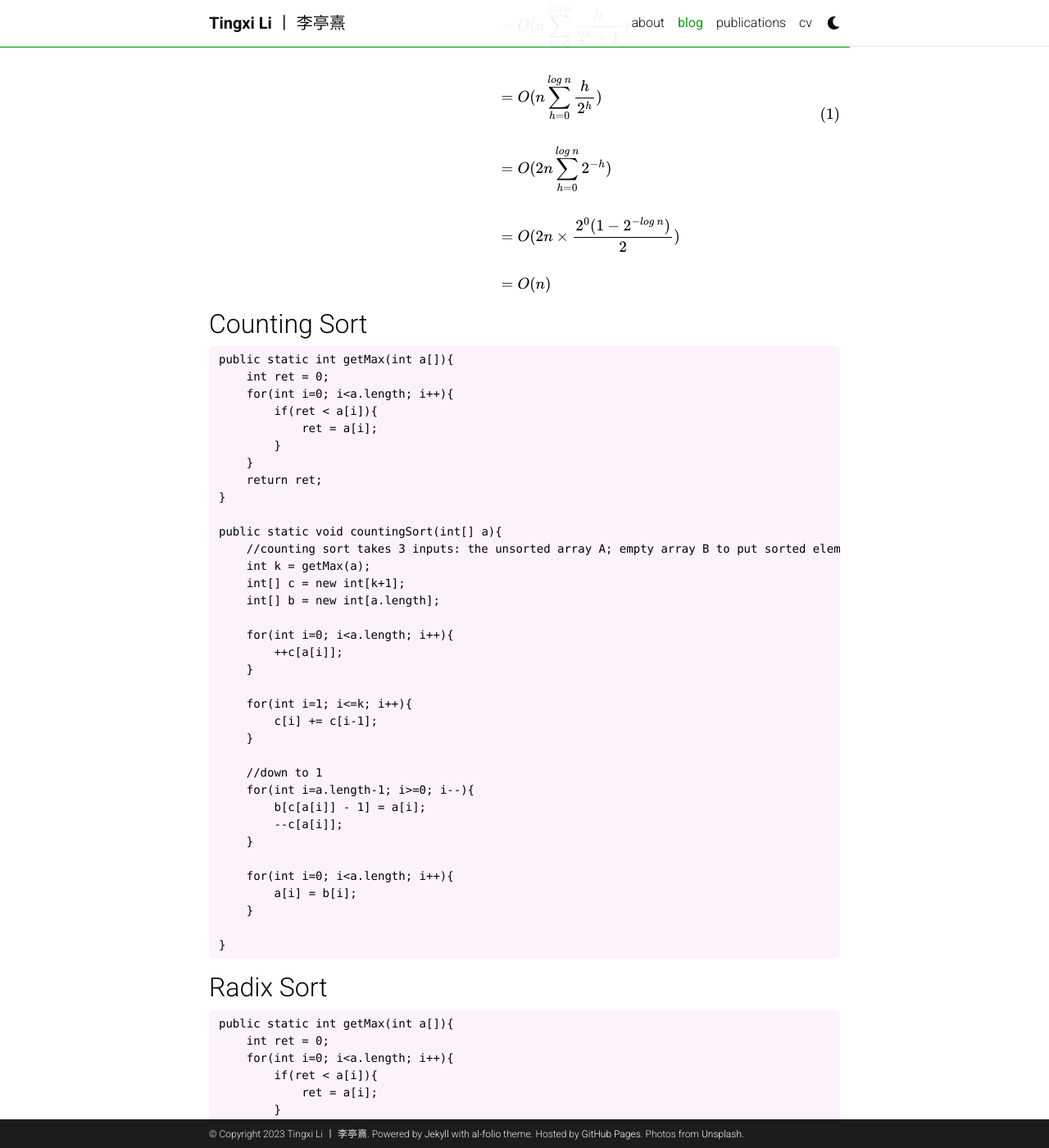
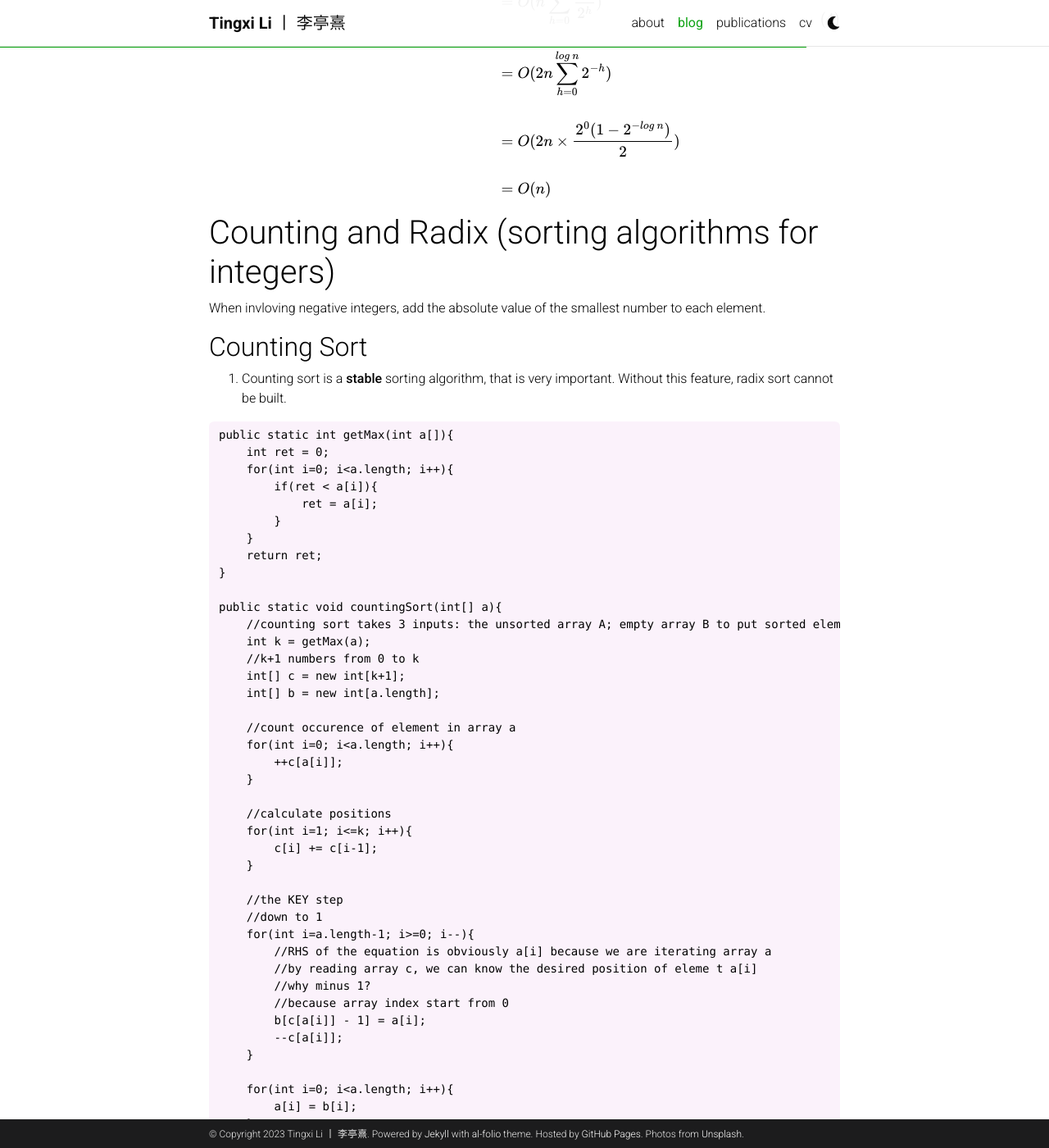
Before and after one commit to tinzzyli/tinzzyli.github.io, a Jekyll site: the page built from _posts/2023-03-22-data-structure-3.md, in a window 1280 px wide and 1400 px high, scrolled down 3900 px. Shown: the whole window at 82% size. Built offline with Jekyll 4.4.1, drawn with Linux system fonts in a browser that asks for light colours; comment, search, counter and statistics services are not loaded; a style sheet for code colours, icons or effects is not loaded; some of the changed text lies outside the part shown.

Commit message:
count and radix

````diff
--- a/_posts/2023-03-22-data-structure-3.md
+++ b/_posts/2023-03-22-data-structure-3.md
@@ -16,22 +16,31 @@ categories: Data_Structure Heap
   - [Max Heap Increase Key](#max-heap-increase-key)
   - [Max Heap Insert](#max-heap-insert)
   - [Time Complexity Analysis](#time-complexity-analysis)
+- [Counting and Radix (sorting algorithms for integers)](#counting-and-radix-sorting-algorithms-for-integers)
   - [Counting Sort](#counting-sort)
   - [Radix Sort](#radix-sort)
 
+# Heap Algorithms
 
-# Heap Algorithms
 Heap is a binary-tree-like data structure. As indexed from $$0$$ to $$arr.length-1$$, the relationship between parent node and children nodes can be demostrated as:
 
+$$
+\begin{equation}
+left\_child = parent * 2 + 1
+\end{equation}
+$$
 
-$$ left\_child = parent * 2 + 1 $$
+$$
+\begin{equation}
+right\_child = parent * 2 + 2
+\end{equation}
+$$
 
-
-$$ right\_child = parent * 2 + 2 $$
-
-
-$$ parent = \lfloor(child-1)/2\rfloor $$
-
+$$
+\begin{equation}
+parent = \lfloor(child-1)/2\rfloor
+\end{equation}
+$$
 
 To better understand heap, we do 6 steps from easy to hard:
 
@@ -90,14 +96,11 @@ public static void BuildMaxHeap(double[] a){
 }
 ```
 
+## Heap Sort
 
-## Heap Sort
-By re-use the codes above, we can swap the $$0^{th}$$ element and the $$arr.length-1$$ element, detached the last element, then do Build Max Heap at $$0^{th}$$ node.
-
-This can work because the character of Max Heap: the first element is the biggest. We use a for loop to iteratively detach the biggest element in the array, a ascending sorted array can be formed.
-
-**Note that:**
-The array **MUST** be a Max Heap before swap, and this rule works for **every** function mentioned below.
+1. By re-use the codes above, we can swap the $$0^{th}$$ element and the $$arr.length-1$$ element, detached the last element, then do Build Max Heap at $$0^{th}$$ node.
+2. This can work because the character of Max Heap: the first element is the biggest. We use a for loop to iteratively detach the biggest element in the array, a ascending sorted array can be formed.
+3. The array **MUST** be a Max Heap before swap, and this rule works for **every** function mentioned below.
 
 ```java
 public static void HeapSort(double[] a){
@@ -115,7 +118,9 @@ public static void HeapSort(double[] a){
 ```
 
 ## Heap Extract Max
-To remove the biggest element(of course you can also return it), we simply do:
+
+1. To remove the biggest element(of course you can also return it), we simply do:
+
 ```java
 a[0] = a[a.length-1];
 ```
@@ -131,12 +136,11 @@ public static void HeapExtractMax(double[] a) {
 }//extract max element
 ```
 
+## Max Heap Increase Key
 
-## Max Heap Increase Key
-Increasing the value of a node will **ONLY** affect its parent node and its parent's parent...
+1. Increasing the value of a node will **ONLY** affect its parent node and its parent's parent...
+2. Key value must be large than current value.
 
-**Be careful:**
- Key value must be large than current value.
 ```java
 public static int getParentIndex(int currIndex){
     return (int) Math.floor((currIndex-1)/2);
@@ -158,9 +162,10 @@ public static void MaxHeapIncreaseKey(double[] a, int i, double value){
 
 
 ## Max Heap Insert
-Tricky: re-use code MaxHeapIncreaseKey
-**Note that:**
-Implementation below copy the original array, which means modifications are made on the new array, be careful.
+
+1. Tricky: re-use code MaxHeapIncreaseKey
+2. Implementation below copy the original array, which means modifications are made on the new array, be careful.
+
 ```java
 public static void MaxHeapInsert(double[] a, double value){
     double[] heap = new double[a.length+1];
@@ -170,7 +175,6 @@ public static void MaxHeapInsert(double[] a, double value){
 }
 ```
 
-
 ## Time Complexity Analysis
 
 |Max Heapify|Build Max Heap|Increase Key|Heap Sort|Extract Max|Heap Insert|
@@ -178,7 +182,6 @@ public static void MaxHeapInsert(double[] a, double value){
 |$$O(log\ n)$$|$$O(n)$$|$$O(log\ n)$$|$$O(nlog\ n)$$|$$O(log\ n)$$|$$O(log\ n)$$|
 
 The time complexity of BuildMaxHeap non-trivial:
-
 
 $$
 \begin{equation}
@@ -193,8 +196,14 @@ $$
 \end{equation}
 $$
 
+# Counting and Radix (sorting algorithms for integers)
+
+When invloving negative integers, add the absolute value of the smallest number to each element.
 
 ## Counting Sort
+
+1. Counting sort is a **stable** sorting algorithm, that is very important. Without this feature, radix sort cannot be built.
+
 ```java
 public static int getMax(int a[]){
     int ret = 0;
@@ -209,19 +218,27 @@ public static int getMax(int a[]){
 public static void countingSort(int[] a){
     //counting sort takes 3 inputs: the unsorted array A; empty array B to put sorted elements; max element K in A
     int k = getMax(a);
+    //k+1 numbers from 0 to k
     int[] c = new int[k+1];
     int[] b = new int[a.length];
 
+    //count occurence of element in array a
     for(int i=0; i<a.length; i++){
         ++c[a[i]];
     }
 
+    //calculate positions
     for(int i=1; i<=k; i++){
         c[i] += c[i-1];
     }
 
+    //the KEY step
     //down to 1
     for(int i=a.length-1; i>=0; i--){
+        //RHS of the equation is obviously a[i] because we are iterating array a
+        //by reading array c, we can know the desired position of eleme t a[i]
+        //why minus 1?
+        //because array index start from 0
         b[c[a[i]] - 1] = a[i];
         --c[a[i]];
     }
@@ -234,6 +251,7 @@ public static void countingSort(int[] a){
 ```
 
 ## Radix Sort
+
 ```java
 public static int getMax(int a[]){
     int ret = 0;
@@ -282,4 +300,5 @@ public static void radixSort(int[] a){
 }
 ```
 
+
 [1] When I wrote this post, I found this [handout](https://courses.csail.mit.edu/6.006/fall10/handouts/recitation10-8.pdf) from CSAIL really helpful.
````
Also changed, not shown: other parts of _posts/2023-03-22-data-structure-3.md (+6 -9 lines).
